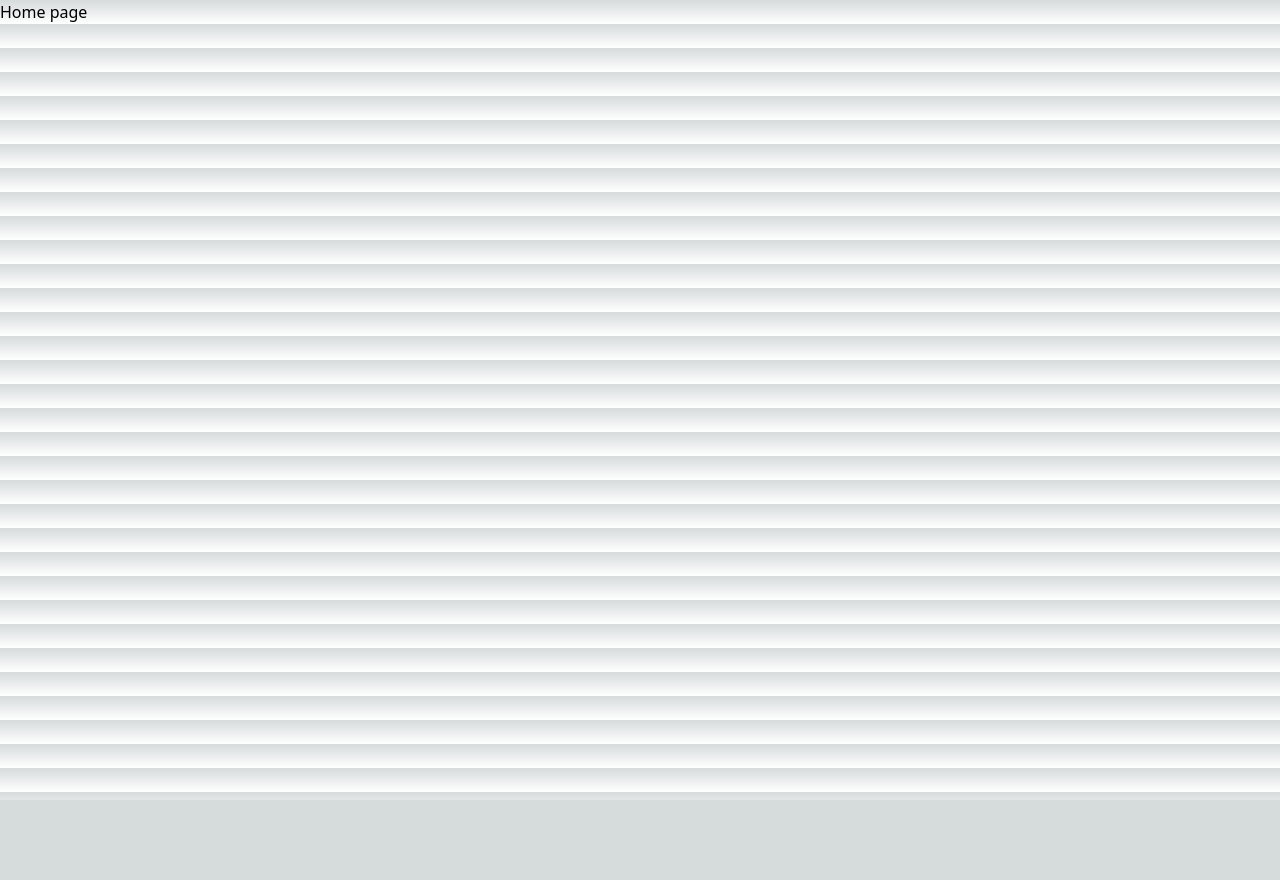
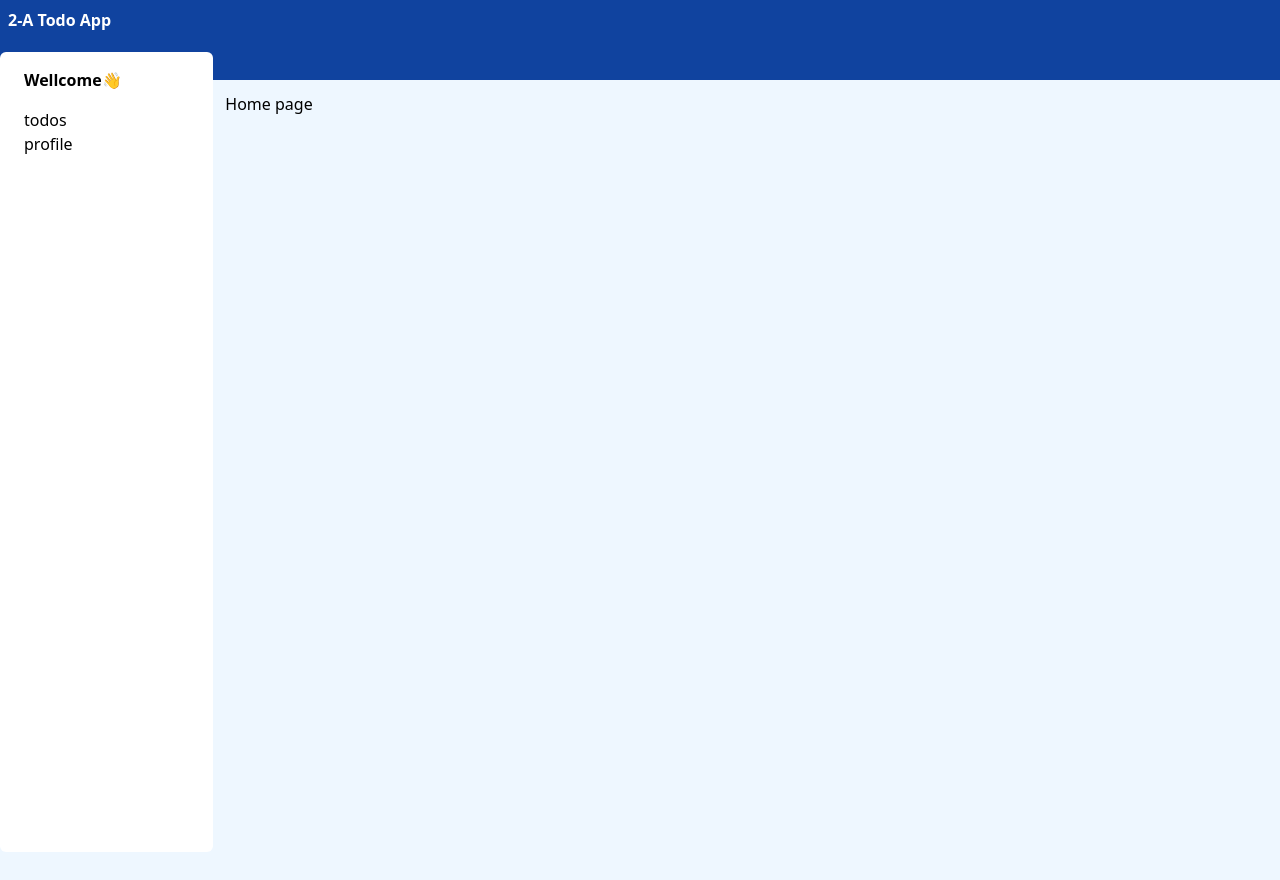
Before and after one commit to alireza-asgharii/todo-app-fullstack, a Next.js app: page / in a window 1280 px wide. Before the commit the page ends 800 px from the top, so only its background shows below. Built offline with nearby package versions, Linux system fonts and the light colour scheme.

Commit message:
Making Layout and creating basic UI

```diff
--- /dev/null
+++ b/components/layout/Layout.js
@@ -0,0 +1,21 @@
+const Layout = ({ children }) => {
+  return (
+    <div>
+      <header className="p-2 h-20 bg-[#10439F] text-white">
+        <h1 className="font-bold">2-A Todo App</h1>
+      </header>
+      <main className=" flex items-start  bg-[#EEF7FF] min-h-screen">
+        <aside className="p-4 px-6 w-1/6 bg-white relative bottom-7 rounded-md min-h-screen">
+          <h4 className="font-bold pb-4">Wellcome👋</h4>
+          <ul>
+            <li>todos</li>
+            <li>profile</li>
+          </ul>
+        </aside>
+        <section className="p-3 w-4/6">{children}</section>
+      </main>
+    </div>
+  );
+};
+
+export default Layout;
--- a/pages/_app.js
+++ b/pages/_app.js
@@ -1,5 +1,10 @@
+import Layout from "@/components/layout/Layout";
 import "@/styles/globals.css";
 
 export default function App({ Component, pageProps }) {
-  return <Component {...pageProps} />;
+  return (
+    <Layout>
+      <Component {...pageProps} />
+    </Layout>
+  );
 }
--- a/styles/globals.css
+++ b/styles/globals.css
@@ -2,29 +2,13 @@
 @tailwind components;
 @tailwind utilities;
 
-:root {
-  --foreground-rgb: 0, 0, 0;
-  --background-start-rgb: 214, 219, 220;
-  --background-end-rgb: 255, 255, 255;
+* {
+  margin: 0;
+  padding: 0;
+  box-sizing: border-box;
 }
 
-@media (prefers-color-scheme: dark) {
-  :root {
-    --foreground-rgb: 255, 255, 255;
-    --background-start-rgb: 0, 0, 0;
-    --background-end-rgb: 0, 0, 0;
-  }
-}
 
-body {
-  color: rgb(var(--foreground-rgb));
-  background: linear-gradient(
-      to bottom,
-      transparent,
-      rgb(var(--background-end-rgb))
-    )
-    rgb(var(--background-start-rgb));
-}
 
 @layer utilities {
   .text-balance {
```
